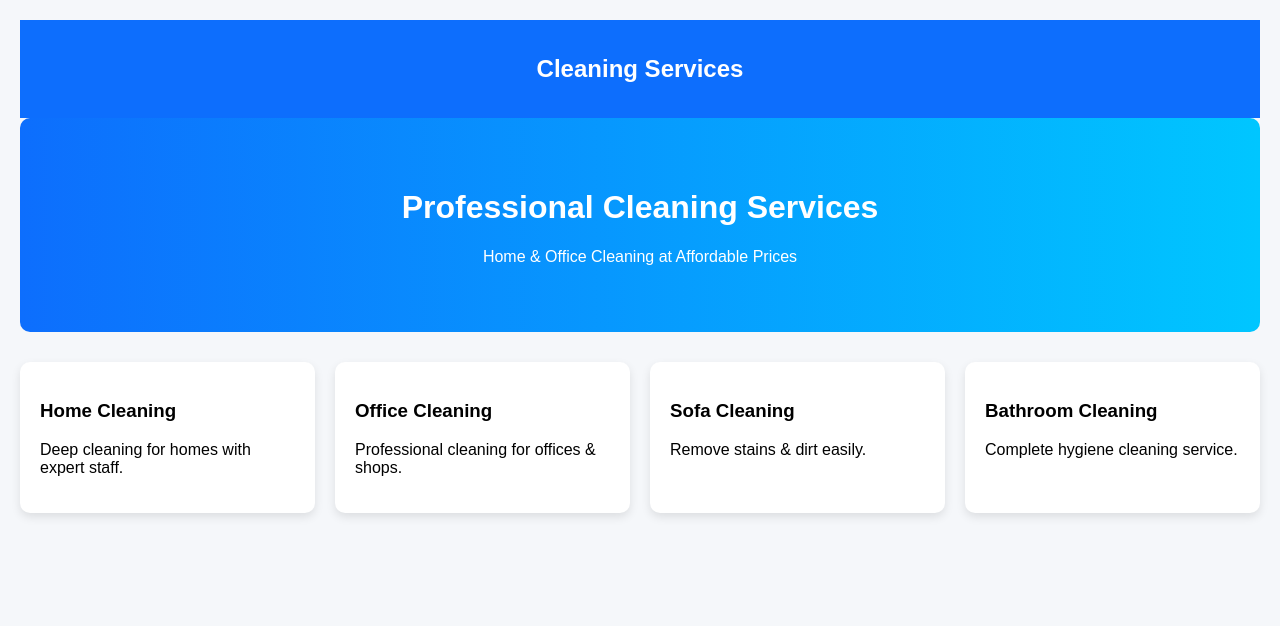
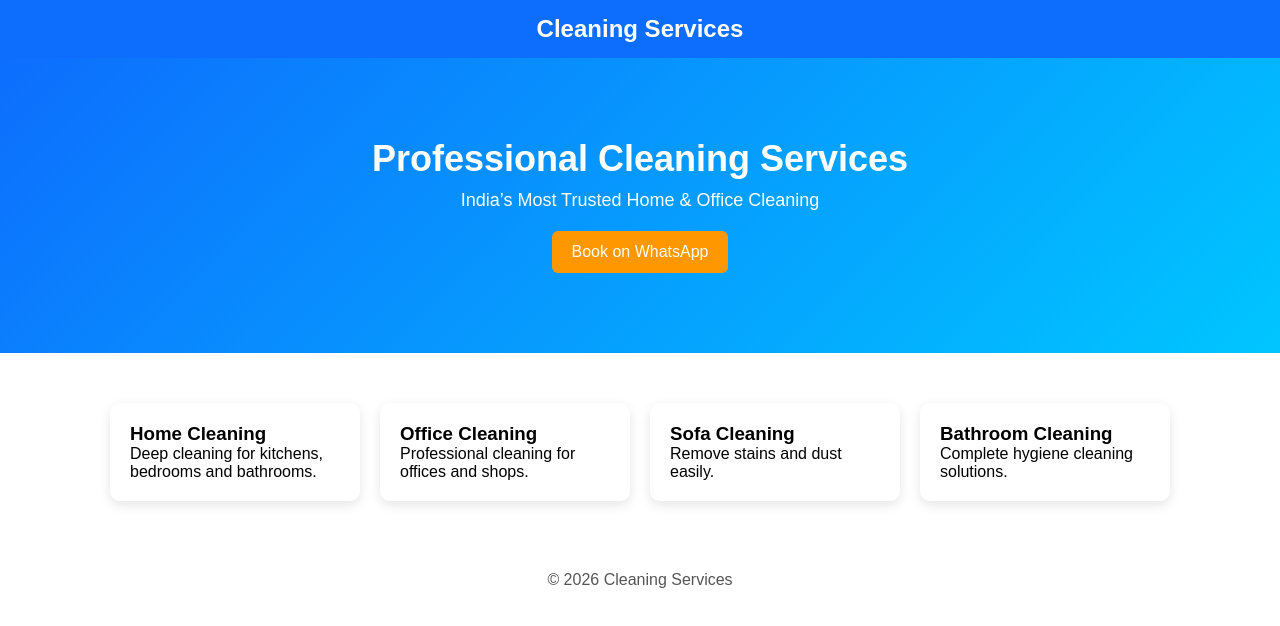
Before and after one commit to rangercoster/eleveninnings, a plain HTML site: page index.html in a window 1280 px wide. Drawn offline with Linux system fonts and the light colour scheme.

Commit message:
Update index.html

```diff
--- a/index.html
+++ b/index.html
@@ -6,57 +6,78 @@
 <title>Cleaning Services</title>
 
 <style>
-html, body {
+* {
   margin:0;
   padding:0;
-  height:100%;
-  font-family: Arial, sans-serif;
-  background:#000;
+  box-sizing:border-box;
 }
 
-/* Hide everything initially to prevent flicker */
 body {
+  font-family: Arial, sans-serif;
+}
+
+/* 🔥 CONTROL */
+.mobile-image {
   display:none;
 }
 
-/* MAIN CONTENT */
 .main-content {
-  padding:20px;
-  background:#f5f7fa;
-  min-height:100vh;
+  display:block;
 }
 
-/* MOBILE IMAGE */
+/* MOBILE IMAGE FULL SCREEN */
 .mobile-image {
   position:fixed;
   top:0;
   left:0;
   width:100%;
   height:100%;
-  display:none;
-  background:#000;
 }
 
 .mobile-image img {
   width:100%;
   height:100%;
-  object-fit:contain; /* 👈 no crop */
+  object-fit:cover; /* 🔥 NO BLACK SPACE */
 }
 
-/* Desktop content */
+/* DESKTOP DESIGN (RESTORED & MODERN) */
 .header {
   background:#0d6efd;
   color:#fff;
+  text-align:center;
   padding:15px;
+}
+
+.hero {
+  background: linear-gradient(135deg,#0d6efd,#00c6ff);
+  color:white;
+  padding:80px 20px;
   text-align:center;
 }
 
-.hero {
-  background:linear-gradient(to right, #0d6efd, #00c6ff);
-  color:white;
-  padding:50px 20px;
-  text-align:center;
-  border-radius:10px;
+.hero h1 {
+  font-size:36px;
+  margin-bottom:10px;
+}
+
+.hero p {
+  font-size:18px;
+}
+
+.btn {
+  display:inline-block;
+  margin-top:20px;
+  padding:12px 20px;
+  background:#ff9800;
+  color:#fff;
+  text-decoration:none;
+  border-radius:6px;
+}
+
+.container {
+  max-width:1100px;
+  margin:auto;
+  padding:20px;
 }
 
 .services {
@@ -67,13 +88,20 @@ body {
 }
 
 .card {
-  background:white;
+  background:#fff;
   padding:20px;
   border-radius:10px;
-  box-shadow:0 4px 10px rgba(0,0,0,0.1);
+  box-shadow:0 4px 12px rgba(0,0,0,0.1);
 }
 
-/* MOBILE MODE */
+footer {
+  text-align:center;
+  padding:20px;
+  margin-top:30px;
+  color:#555;
+}
+
+/* MOBILE SWITCH */
 @media (max-width:768px){
   body.image-mode .main-content {
     display:none;
@@ -85,14 +113,12 @@ body {
 </style>
 
 <script>
-/* 🔥 ONLY ONE CONTROL */
-var imageOnlyMode = true; // true = mobile image only
+var imageOnlyMode = true; // change true/false
 
-window.onload = function() {
+window.onload = function(){
   if(imageOnlyMode && window.innerWidth <= 768){
     document.body.classList.add("image-mode");
   }
-  document.body.style.display = "block"; // show after setup
 }
 </script>
 
@@ -103,11 +129,11 @@ window.onload = function() {
 <!-- MOBILE IMAGE -->
 <div class="mobile-image">
   <a href="https://wa.me/918851521863">
-    <img src="innings.png" alt="Offer">
+    <img src="innings.png">
   </a>
 </div>
 
-<!-- WEBSITE CONTENT -->
+<!-- DESKTOP WEBSITE -->
 <div class="main-content">
 
 <div class="header">
@@ -116,29 +142,41 @@ window.onload = function() {
 
 <div class="hero">
   <h1>Professional Cleaning Services</h1>
-  <p>Home & Office Cleaning at Affordable Prices</p>
+  <p>India’s Most Trusted Home & Office Cleaning</p>
+  <a href="https://wa.me/918851521863" class="btn">Book on WhatsApp</a>
 </div>
+
+<div class="container">
 
 <div class="services">
   <div class="card">
     <h3>Home Cleaning</h3>
-    <p>Deep cleaning for homes with expert staff.</p>
+    <p>Deep cleaning for kitchens, bedrooms and bathrooms.</p>
   </div>
+
   <div class="card">
     <h3>Office Cleaning</h3>
-    <p>Professional cleaning for offices & shops.</p>
+    <p>Professional cleaning for offices and shops.</p>
   </div>
+
   <div class="card">
     <h3>Sofa Cleaning</h3>
-    <p>Remove stains & dirt easily.</p>
+    <p>Remove stains and dust easily.</p>
   </div>
+
   <div class="card">
     <h3>Bathroom Cleaning</h3>
-    <p>Complete hygiene cleaning service.</p>
+    <p>Complete hygiene cleaning solutions.</p>
   </div>
 </div>
 
 </div>
 
+<footer>
+  © 2026 Cleaning Services
+</footer>
+
+</div>
+
 </body>
 </html>
```
